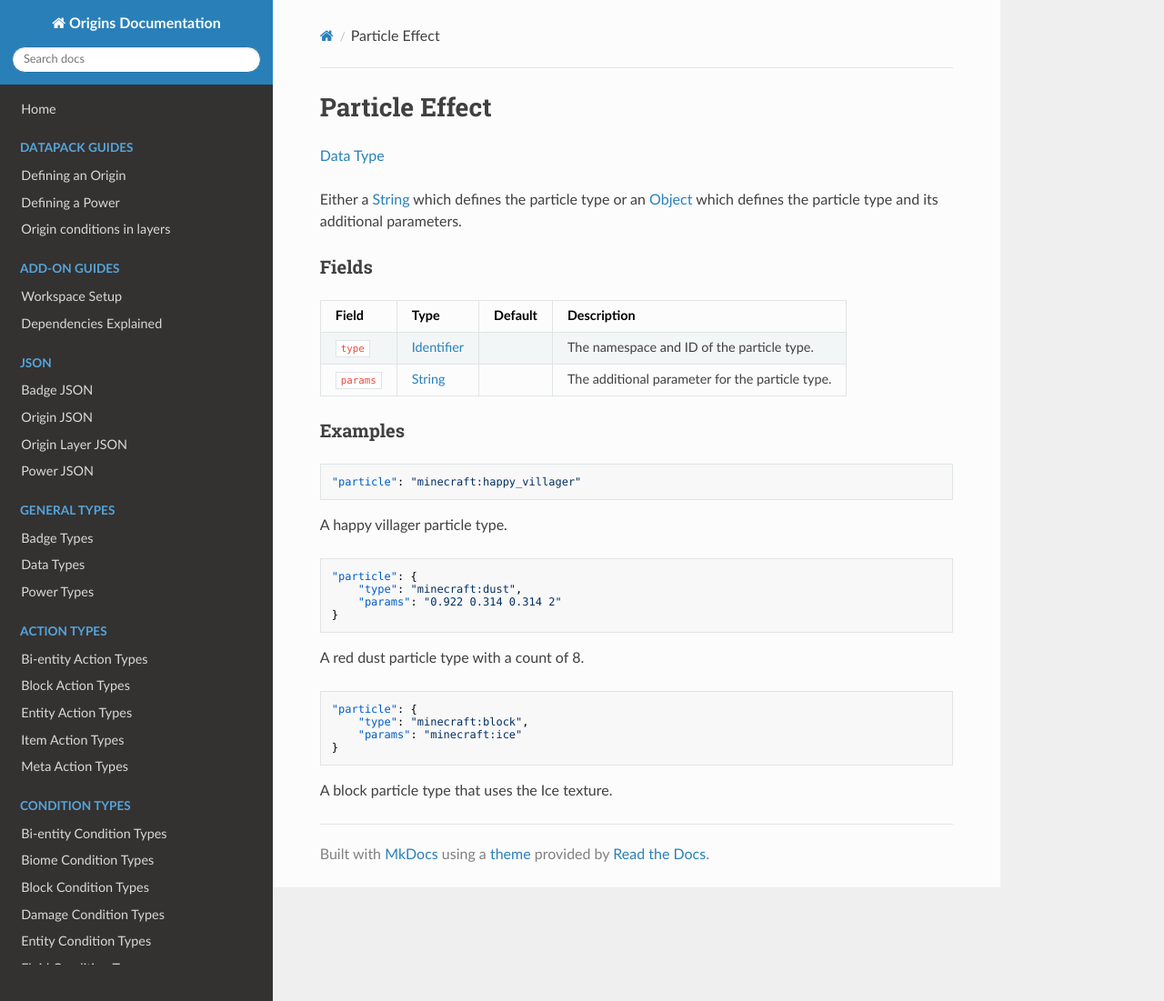
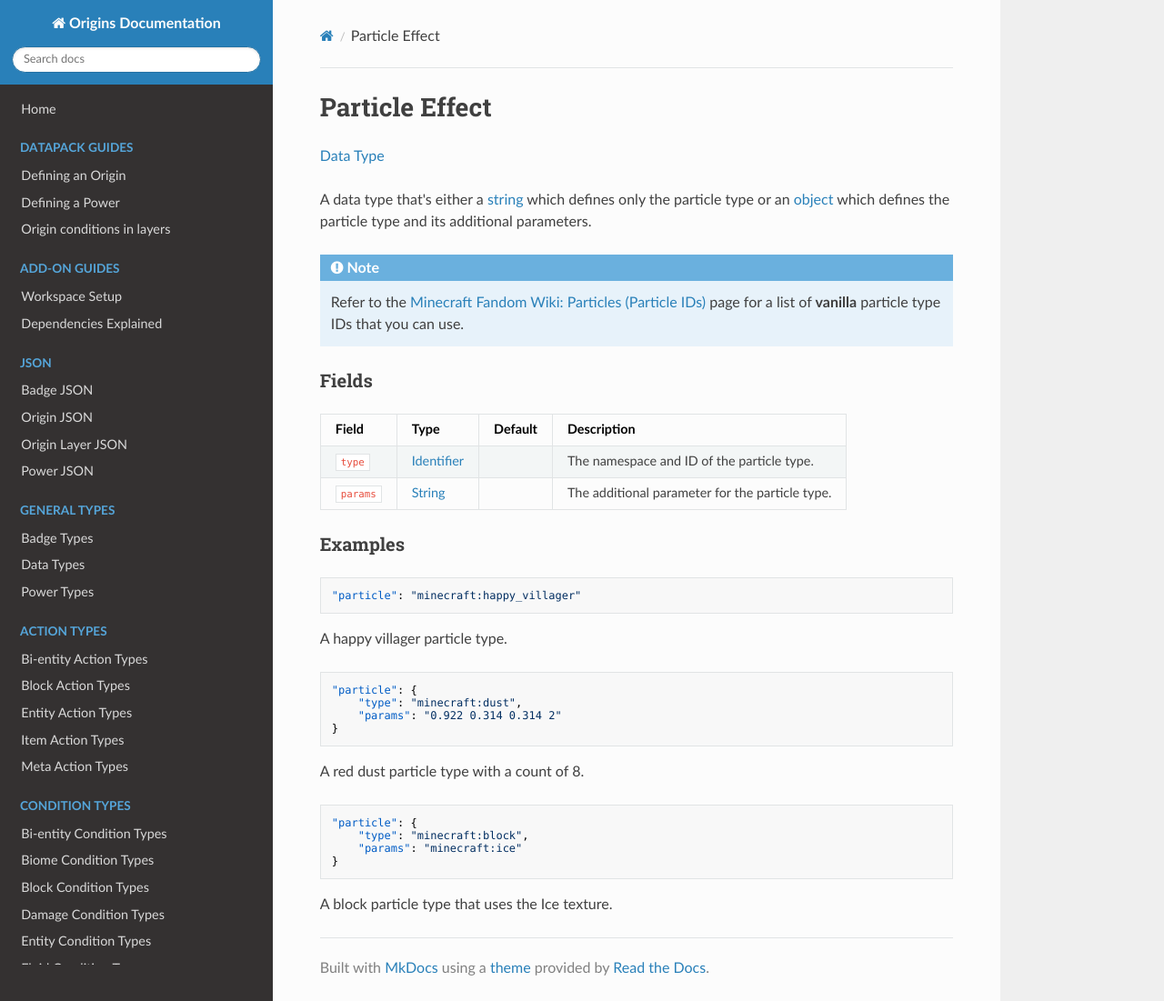
Before and after one commit to apace100/origins-docs, an MkDocs documentation site: the page built from docs/types/data_types/particle_effect.md, in a window 1280 px wide and 1101 px high. Shown: the whole window at 91% size. Built offline with MkDocs 1.6.1, drawn with Linux system fonts in a browser that asks for light colours; nearby versions of some CDN libraries.

Commit message:
Modified `particle_effect.md` (Data Type) Added an admonition note with a ref. link for vanilla particle type IDs

```diff
--- a/docs/types/data_types/particle_effect.md
+++ b/docs/types/data_types/particle_effect.md
@@ -7,7 +7,12 @@ date: 2021-12-03
 
 [Data Type](../data_types.md)
 
-Either a [String](string.md) which defines the particle type or an [Object](object.md) which defines the particle type and its additional parameters.
+A data type that's either a [string](string.md) which defines only the particle type or an [object](object.md) which defines the particle type and its additional parameters.
+
+
+!!! note
+
+    Refer to the [Minecraft Fandom Wiki: Particles (Particle IDs)](https://minecraft.fandom.com/wiki/Particles#Particle_IDs) page for a list of **vanilla** particle type IDs that you can use.
 
 
 ### Fields
```
